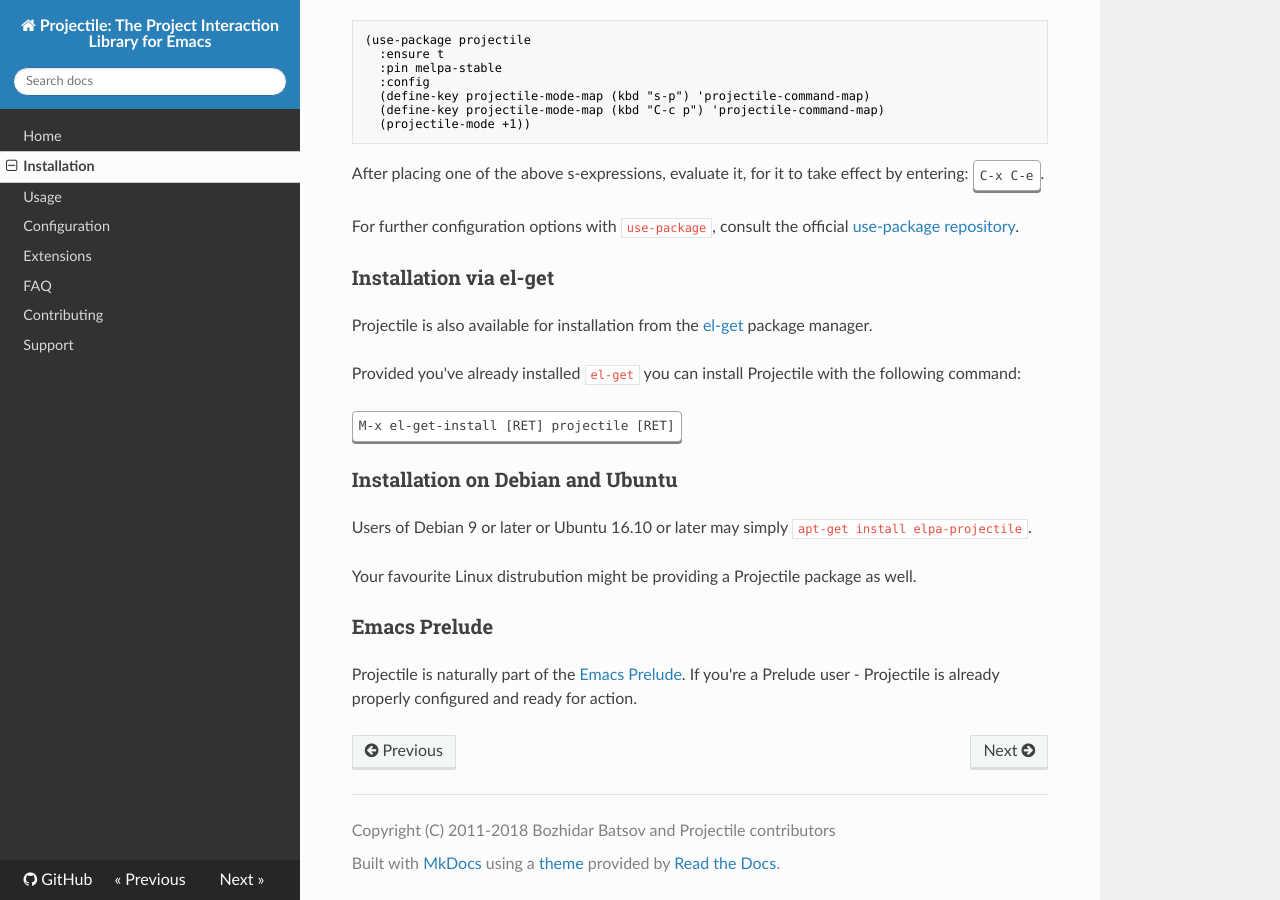
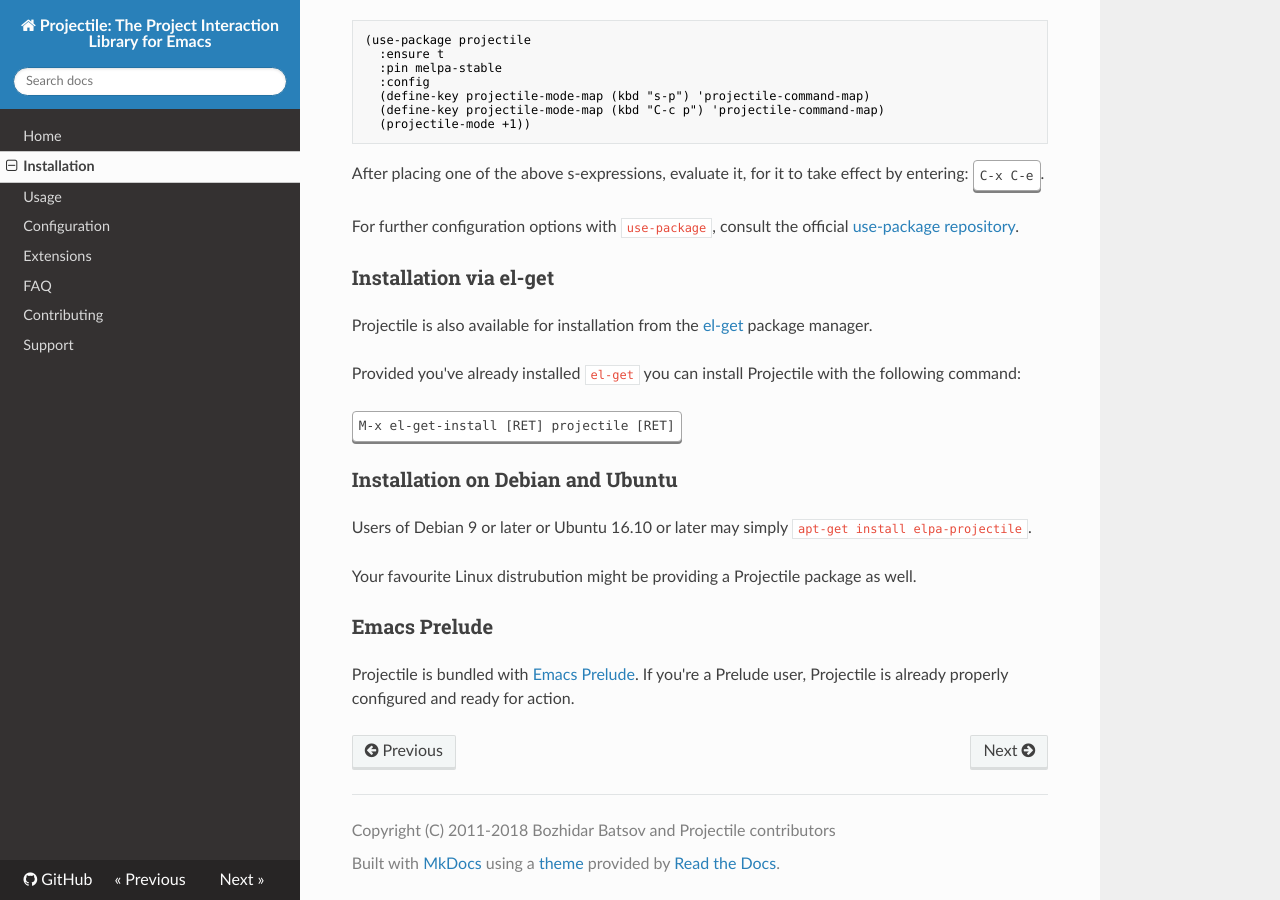
Before and after one commit to bbatsov/projectile, an MkDocs documentation site: the page built from doc/installation.md, in a window 1280 px wide and 900 px high, scrolled down 1991 px. Built offline with MkDocs 1.6.1, drawn with Linux system fonts in a browser that asks for light colours; nearby versions of some CDN libraries; old or Windows-style settings are respelled for this version of MkDocs.

Commit message:
Improve some wording

```diff
--- a/doc/installation.md
+++ b/doc/installation.md
@@ -130,7 +130,7 @@
 
 ### Emacs Prelude
 
-Projectile is naturally part of the
+Projectile is bundled with
 [Emacs Prelude](https://github.com/bbatsov/prelude). If you're a Prelude
-user - Projectile is already properly configured and ready for
+user, Projectile is already properly configured and ready for
 action.
```
